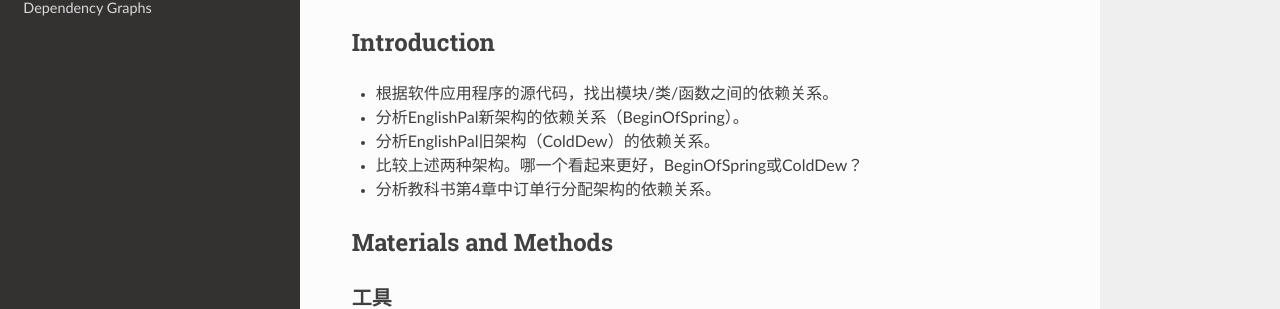
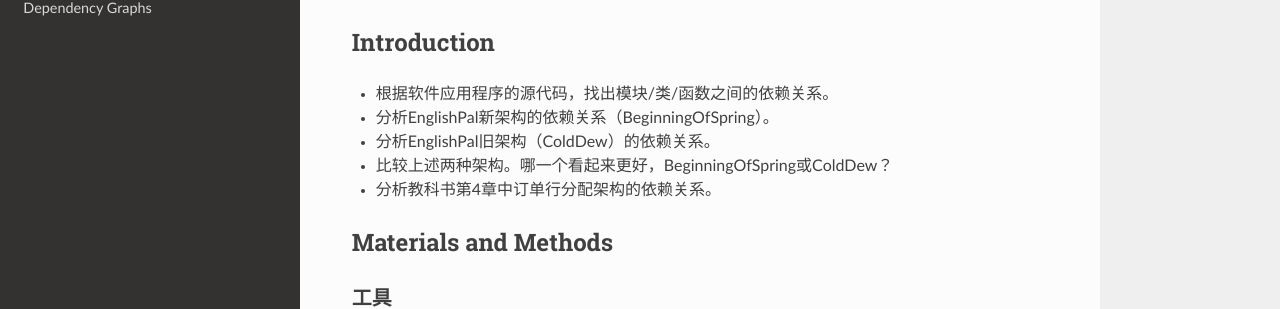
Before and after one commit to MelodyMin/Lab1-Report, a Sphinx documentation site: the page built from docs/source/index.rst, in a window 1280 px wide and 900 px high. Shown: the part 171-480 px from the top of the window. Built offline with Sphinx 7.4.7 and the Read the Docs theme 2.0.0, drawn with Linux system fonts in a browser that asks for light colours.

Commit message:
Update index.rst

```diff
--- a/docs/source/index.rst
+++ b/docs/source/index.rst
@@ -5,9 +5,9 @@ Introduction
 ------------------------
 
 - 根据软件应用程序的源代码，找出模块/类/函数之间的依赖关系。
-- 分析EnglishPal新架构的依赖关系（BeginOfSpring）。
+- 分析EnglishPal新架构的依赖关系（BeginningOfSpring）。
 - 分析EnglishPal旧架构（ColdDew）的依赖关系。
-- 比较上述两种架构。哪一个看起来更好，BeginOfSpring或ColdDew？
+- 比较上述两种架构。哪一个看起来更好，BeginningOfSpring或ColdDew？
 - 分析教科书第4章中订单行分配架构的依赖关系。
 
 Materials and Methods
@@ -117,6 +117,11 @@ EnglishPal（BeginningOfSpring）
 图片查看：
 
 `模块依赖关系图 <https://s1.ax1x.com/2022/05/02/OFpGtg.png>`_
+
+.. image:: ../media/snakefood-BeginningOfSpring.png
+   :align: center
+   :alt: BeginningOfSpring模块依赖关系图
+
 
 类/函数之间的依赖关系
 
```
